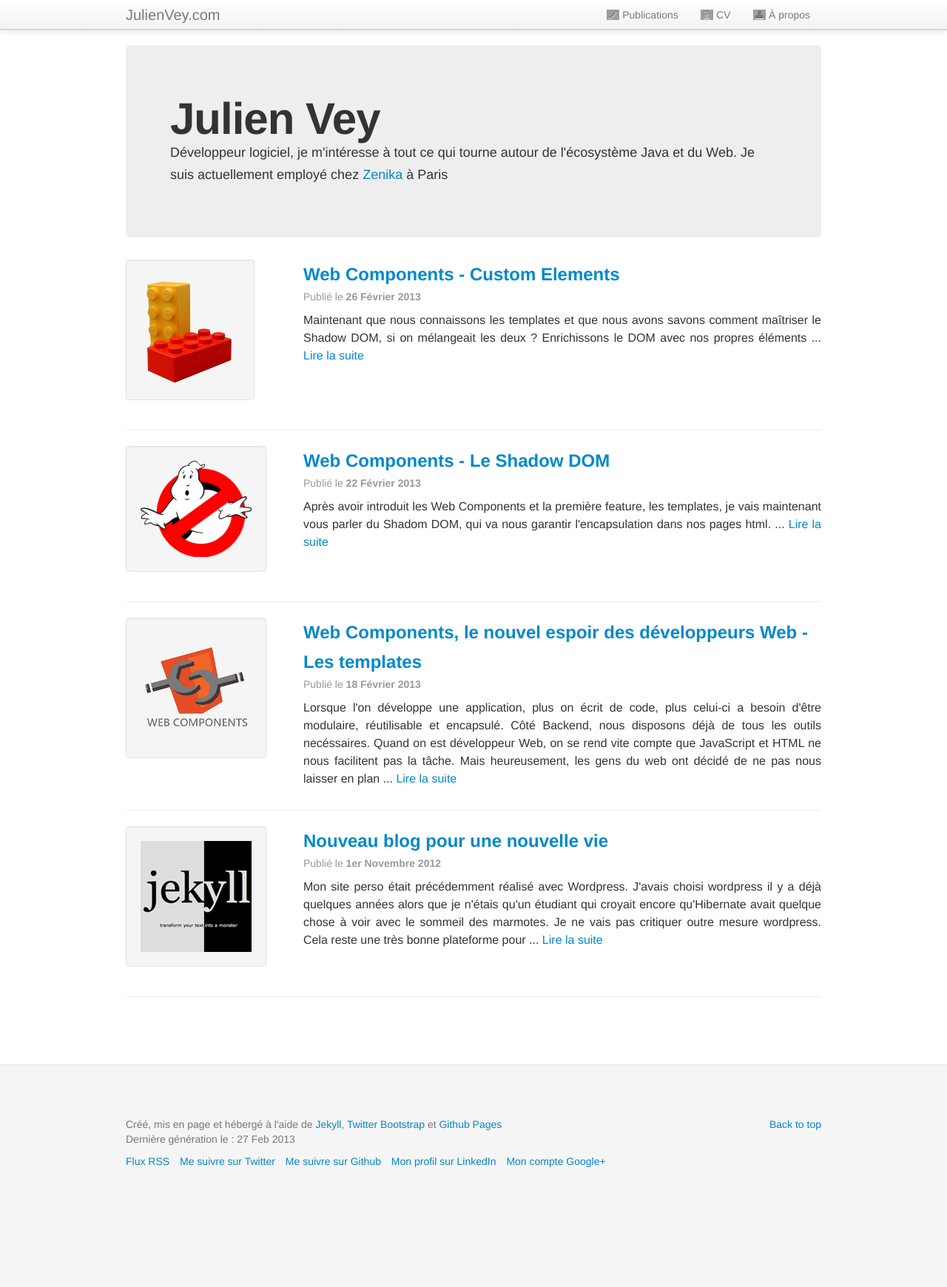
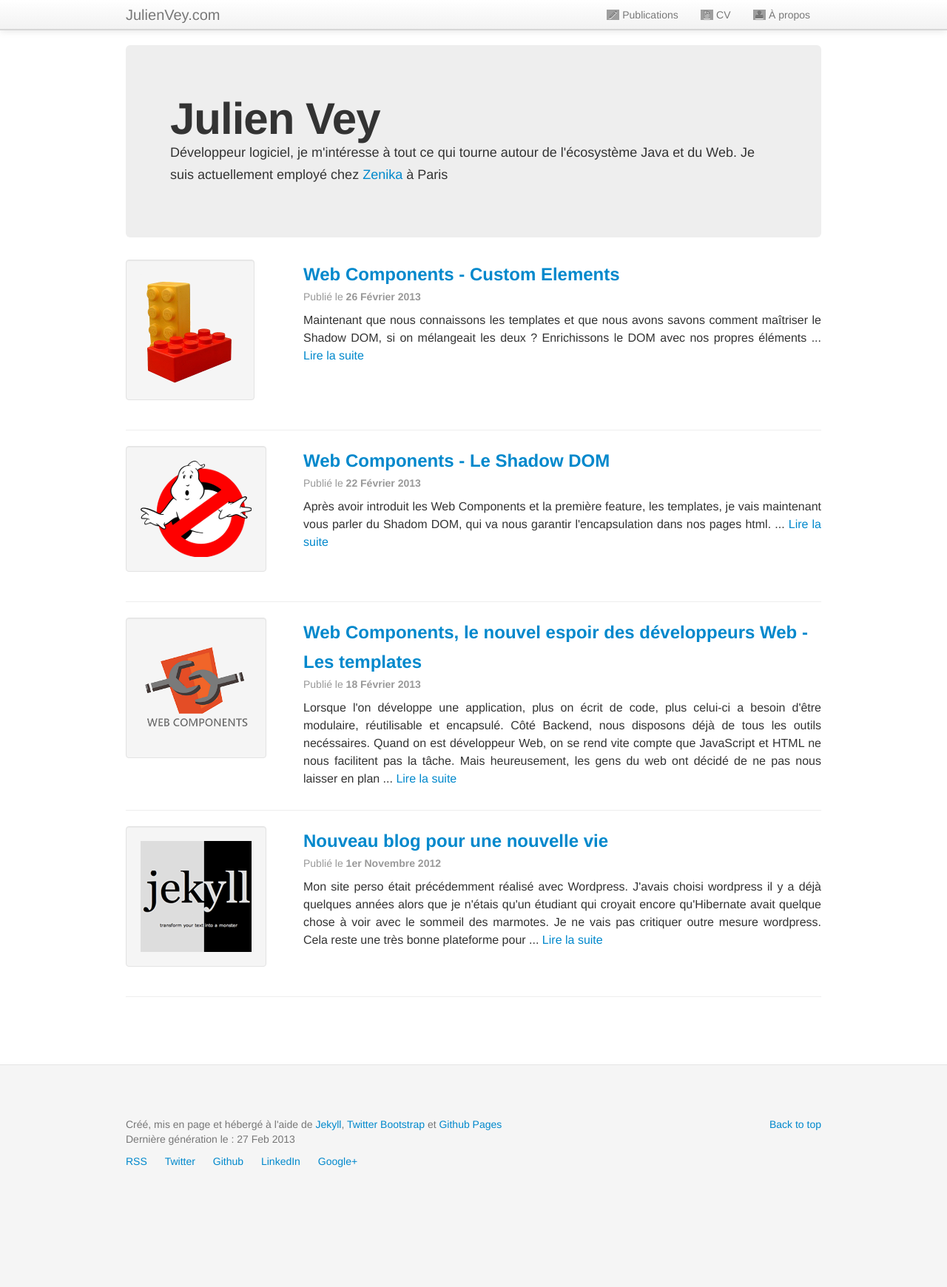
Before and after one commit to julienvey/julienvey.en, a Jekyll site: the page built from index.html, in a window 1280 px wide. Shown: the whole page at 74% size. Built offline with Jekyll 4.4.1, drawn with Linux system fonts in a browser that asks for light colours; Markdown is read by kramdown in place of the engine named in the settings; grey boxes are pictures that could not be loaded.

Commit message:
simplification du footer

```diff
--- a/_layouts/default.html
+++ b/_layouts/default.html
@@ -58,11 +58,11 @@
       <p>Créé, mis en page et hébergé à l'aide de <a href="http://jekyllrb.com/">Jekyll</a>, <a href="http://twitter.github.com/bootstrap/">Twitter Bootstrap</a> et <a href="http://pages.github.com/">Github Pages</a></p>
       <p>Dernière génération le : {{ site.time |  date_to_string }}</p>
       <ul class="footer-links">
-        <li><a href="/atom.xml">Flux RSS</a></li>
-        <li><a href="https://twitter.com/julienvey">Me suivre sur Twitter</a></li>
-        <li><a href="https://github.com/julienvey">Me suivre sur Github</a></li>
-        <li><a href="http://www.linkedin.com/in/julienvey">Mon profil sur LinkedIn</a></li>
-        <li><a href="https://plus.google.com/u/0/104319090218121337101/posts">Mon compte Google+</a></li>
+        <li><a href="/atom.xml">RSS</a></li>
+        <li><a href="https://twitter.com/julienvey">Twitter</a></li>
+        <li><a href="https://github.com/julienvey">Github</a></li>
+        <li><a href="http://www.linkedin.com/in/julienvey">LinkedIn</a></li>
+        <li><a href="https://plus.google.com/u/0/104319090218121337101/posts">Google+</a></li>
       </ul>
     </div>
   </footer>
--- a/css/julienvey.css
+++ b/css/julienvey.css
@@ -35,7 +35,7 @@
 }
 .footer-links li {
   display: inline;
-  margin-right: 10px;
+  margin-right: 20px;
 }
 
 .dl-horizontal dt {
```
